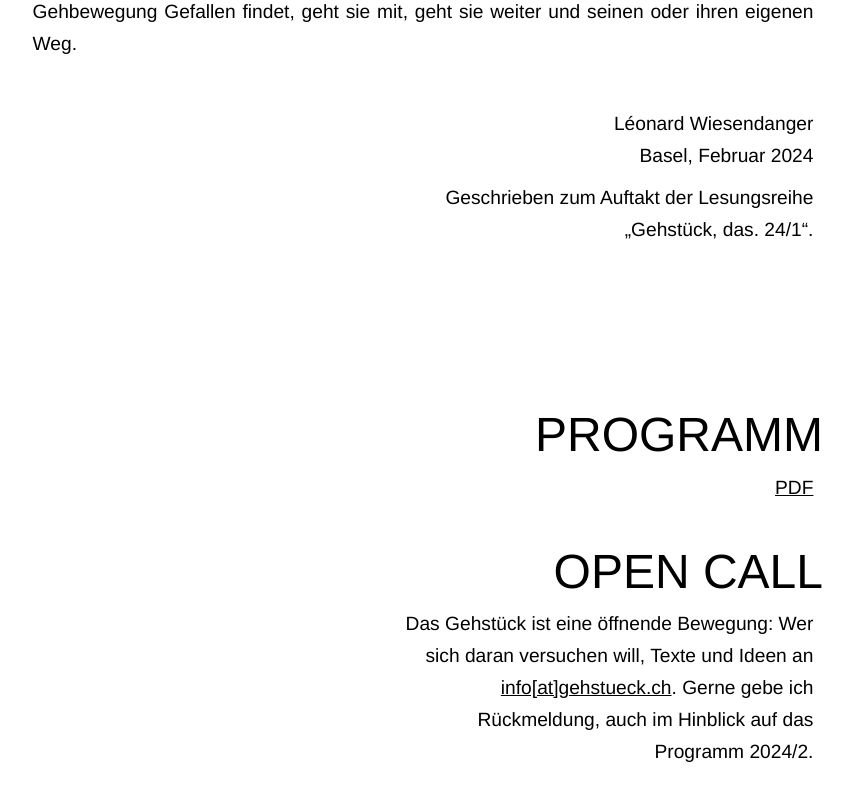
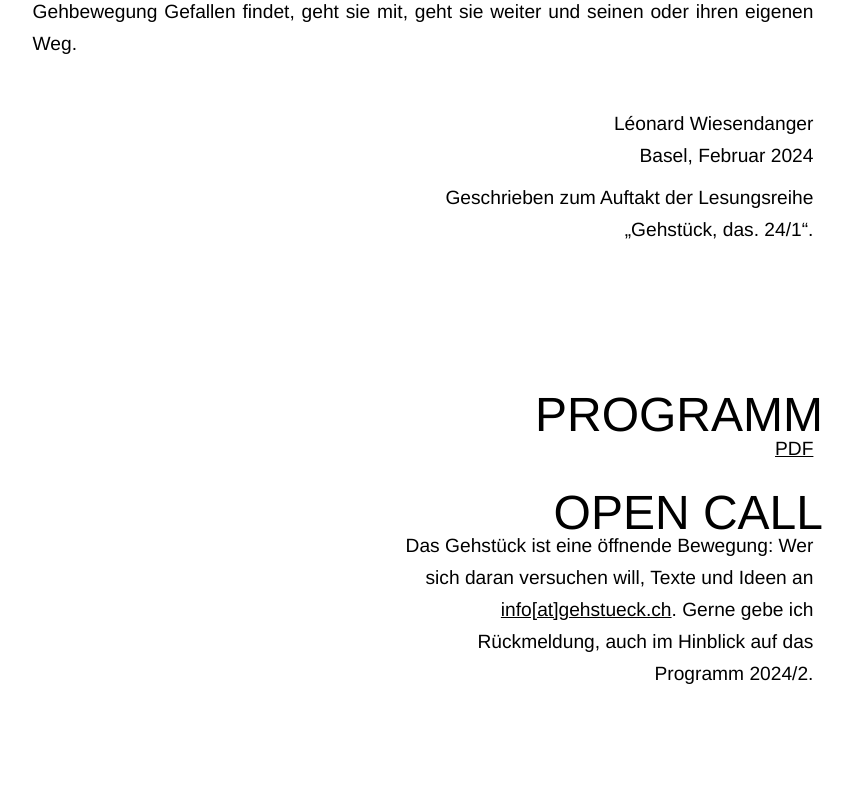
Before and after one commit to dan-wenger/gehstueck-website, a SvelteKit app: page / in a window 1280 px wide. Shown: the part 3590-4390 px from the top of the page, without its empty margins (217-1070 px from the left). After the commit the page ends 4354 px from the top, so only its background shows below. Built offline with nearby package versions, Linux system fonts and the light colour scheme.

Commit message:
Update +page.svelte

```diff
--- a/src/routes/+page.svelte
+++ b/src/routes/+page.svelte
@@ -240,6 +240,10 @@
     font-weight:500;
   }
 
+  h2 {
+    line-height: 1rem;
+  }
+
   p {
     font-size: 1.2rem;
     margin: 0.6rem;
```
